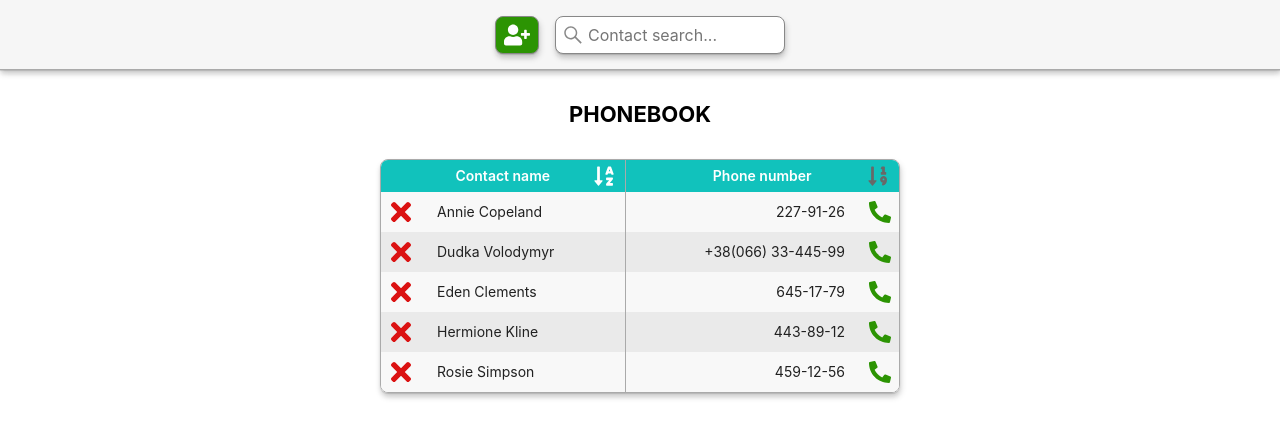
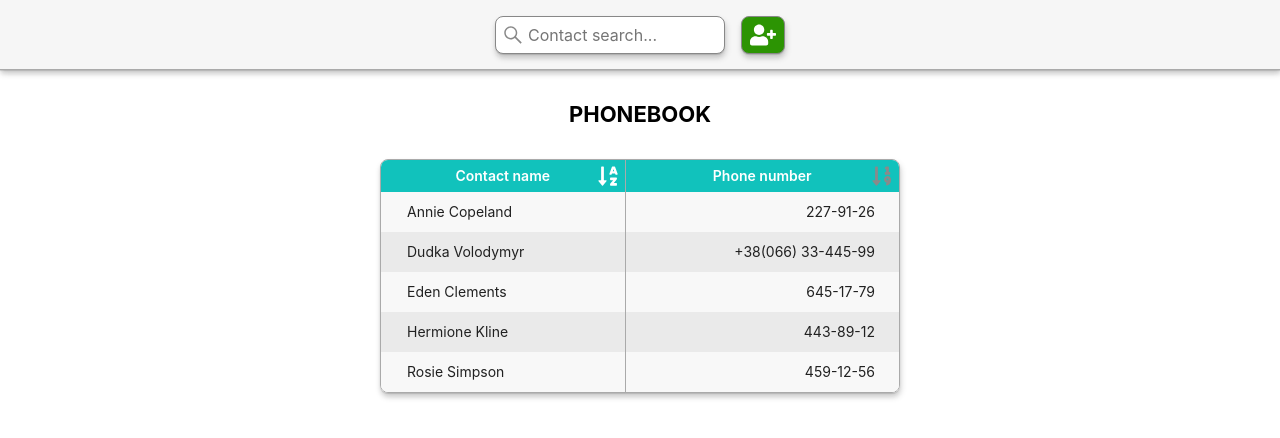
Before and after one commit to tanetti/goit-react-hw-02-phonebook, a React (Create React App) app: page / in a window 1280 px wide. Shown: the top 438 px of the page. Built offline with nearby package versions, Linux system fonts and the light colour scheme.

Commit message:
Add sorting

```diff
--- a/src/components/App.jsx
+++ b/src/components/App.jsx
@@ -74,6 +74,7 @@ export class App extends Component {
 
         <header>
           <HeaderContainer>
+            <ContactFilter onFilterChange={this.onFilterChange} />
             <AddContactButton
               type="button"
               aria-label="Add new contact"
@@ -83,7 +84,6 @@ export class App extends Component {
             >
               <AddContactIcon size={theme.sizes.addContactIcon} />
             </AddContactButton>
-            <ContactFilter onFilterChange={this.onFilterChange} />
 
             {this.state.shouldAddFormRender && (
               <Backdrop shouldShown={this.state.shouldAddFormShown}>
--- a/src/components/App.styled.js
+++ b/src/components/App.styled.js
@@ -26,7 +26,6 @@ export const AddContactButton = styled.button`
   align-items: center;
 
   height: ${({ theme }) => theme.sizes.filterFieldH};
-  margin-right: ${({ theme }) => theme.space[4]};
   padding: ${({ theme }) => theme.space[2]};
   padding-left: ${({ theme }) => theme.space[3]};
   padding-right: ${({ theme }) => theme.space[3]};
--- a/src/components/ContactFilter/ContactFilter.styled.js
+++ b/src/components/ContactFilter/ContactFilter.styled.js
@@ -5,6 +5,7 @@ export const FilterContainer = styled.label`
   position: relative;
 
   height: ${({ theme }) => theme.sizes.filterFieldH};
+  margin-right: ${({ theme }) => theme.space[4]};
 
   color: ${({ theme }) => theme.colors.filterIcon};
 
--- a/src/components/ContactsList/ContactsList.jsx
+++ b/src/components/ContactsList/ContactsList.jsx
@@ -1,5 +1,11 @@
 import PropTypes from 'prop-types';
-import { prepareFilteredContacts, normalizeNumberForCallLink } from 'utils';
+import { Component } from 'react';
+import {
+  sortContacts,
+  normalizeFilterValue,
+  normalizeNumber,
+  normalizeNumberForCallLink,
+} from 'utils';
 import { theme } from 'constants/theme';
 import {
   ContactsTableBox,
@@ -8,22 +14,82 @@ import {
   SortByNameButton,
   SotrByNameIconASC,
   SotrByNameIconDSC,
-  SortByPhoneButton,
-  SotrByPhoneIconASC,
-  SotrByPhoneIconDSC,
+  SortByNumberButton,
+  SotrByNumberIconASC,
+  SotrByNumberIconDSC,
   TableDataRow,
   TableDataCell,
+  NameDataContainer,
+  NumberDataContainer,
   DeleteButton,
   DeleteIcon,
-  PhoneLink,
-  PhoneIcon,
+  CallLink,
+  CallLinkIcon,
   TableDataCellEmpty,
   CenteredSpan,
   NoResultsIcon,
 } from './ContactsList.styled';
 
-export const ContactsList = ({ contacts, filter, onContactDelete }) => {
-  const preparedContacts = prepareFilteredContacts(contacts, filter);
+export class ContactsList extends Component {
+  state = {
+    sortField: 'name',
+    isSortOrderASC: {
+      name: true,
+      number: true,
+    },
+  };
+
+  prepareFilteredContacts = () => {
+    const normalizedFilterValue = normalizeFilterValue(this.props.filter);
+    const prepearedContacts = [];
+
+    this.props.contacts
+      .sort(
+        sortContacts(
+          this.state.sortField,
+          this.state.isSortOrderASC[this.state.sortField]
+        )
+      )
+      .forEach(contact => {
+        const normalizedName = contact.name.toLowerCase();
+        const normalizedNumber = normalizeNumber(contact.number);
+
+        if (
+          normalizedName.includes(normalizedFilterValue) ||
+          normalizedNumber.includes(normalizedFilterValue)
+        )
+          prepearedContacts.push(contact);
+      });
+
+    return prepearedContacts;
+  };
+
+  onSortButtonClick = ({ currentTarget: { value: targetSortField } }) => {
+    this.setState(prevState => {
+      if (prevState.sortField !== targetSortField)
+        return { sortField: targetSortField };
+
+      return {
+        isSortOrderASC: {
+          ...prevState.isSortOrderASC,
+          [targetSortField]: !prevState.isSortOrderASC[targetSortField],
+        },
+      };
+    });
+  };
+
+  render() {
+    const { onContactDelete, filter: filterValue } = this.props;
+    const preparedContacts = this.prepareFilteredContacts();
+    const isSortFieldName = this.state.sortField === 'name';
+    const isOrderByNameASC = this.state.isSortOrderASC.name;
+    const isSortFieldNumber = this.state.sortField === 'number';
+    const isOrderByNumberASC = this.state.isSortOrderASC.number;
+
+    const sortButtonIconSize = theme.sizes.sortButtonIcon;
+    const deleteButtonIconSize = theme.sizes.deleteButtonIcon;
+    const callLinkIconSize = theme.sizes.callLinkIcon;
+    const noResultIconSize = theme.sizes.noResultIcon;
 
     return (
       <ContactsTableBox>
@@ -32,15 +98,45 @@ export const ContactsList = ({ contacts, filter, onContactDelete }) => {
             <tr>
               <TableHeadCell colSpan={2}>
                 Contact name
-              <SortByNameButton type="button">
-                <SotrByNameIconASC size={theme.sizes.sortButtonIcon} />
+                <SortByNameButton
+                  type="button"
+                  value="name"
+                  isSortFieldName={isSortFieldName}
+                  aria-label={`Sort contacts by contact name in ${
+                    isOrderByNameASC ? 'ascending' : 'descending'
+                  } order`}
+                  onClick={this.onSortButtonClick}
+                >
+                  <SotrByNameIconASC
+                    size={sortButtonIconSize}
+                    value={isOrderByNameASC}
+                  />
+                  <SotrByNameIconDSC
+                    size={sortButtonIconSize}
+                    value={isOrderByNameASC}
+                  />
                 </SortByNameButton>
               </TableHeadCell>
               <TableHeadCell colSpan={2}>
                 Phone number
-              <SortByPhoneButton type="button">
-                <SotrByPhoneIconASC size={theme.sizes.sortButtonIcon} />
-              </SortByPhoneButton>
+                <SortByNumberButton
+                  type="button"
+                  value="number"
+                  isSortFieldNumber={isSortFieldNumber}
+                  aria-label={`Sort contacts by phone number in ${
+                    isOrderByNumberASC ? 'ascending' : 'descending'
+                  } order`}
+                  onClick={this.onSortButtonClick}
+                >
+                  <SotrByNumberIconASC
+                    size={sortButtonIconSize}
+                    value={isOrderByNumberASC}
+                  />
+                  <SotrByNumberIconDSC
+                    size={sortButtonIconSize}
+                    value={isOrderByNumberASC}
+                  />
+                </SortByNumberButton>
               </TableHeadCell>
             </tr>
           </thead>
@@ -56,27 +152,31 @@ export const ContactsList = ({ contacts, filter, onContactDelete }) => {
                       aria-label={`Delete contact ${name}`}
                       onClick={onContactDelete}
                     >
-                    <DeleteIcon size={theme.sizes.deleteButtonIcon} />
+                      <DeleteIcon size={deleteButtonIconSize} />
                     </DeleteButton>
                   </TableDataCell>
-                <TableDataCell>{name}</TableDataCell>
-                <TableDataCell>{number}</TableDataCell>
                   <TableDataCell>
-                  <PhoneLink
+                    <NameDataContainer>{name}</NameDataContainer>
+                  </TableDataCell>
+                  <TableDataCell>
+                    <NumberDataContainer>{number}</NumberDataContainer>
+                  </TableDataCell>
+                  <TableDataCell>
+                    <CallLink
                       href={`tel:${normalizeNumberForCallLink(number)}`}
                       aria-label={`Call ${name}`}
                     >
-                    <PhoneIcon size={theme.sizes.callButtonIcon} />
-                  </PhoneLink>
+                      <CallLinkIcon size={callLinkIconSize} />
+                    </CallLink>
                   </TableDataCell>
                 </TableDataRow>
               ))
-          ) : filter ? (
+            ) : filterValue ? (
               <tr>
                 <TableDataCellEmpty colSpan={4}>
                   <CenteredSpan>
                     Nothing was found
-                  <NoResultsIcon size={theme.sizes.noResultIcon} />
+                    <NoResultsIcon size={noResultIconSize} />
                   </CenteredSpan>
                 </TableDataCellEmpty>
               </tr>
@@ -85,7 +185,7 @@ export const ContactsList = ({ contacts, filter, onContactDelete }) => {
                 <TableDataCellEmpty colSpan={4}>
                   <CenteredSpan>
                     Phonebook is empty
-                  <NoResultsIcon size={theme.sizes.noResultIcon} />
+                    <NoResultsIcon size={noResultIconSize} />
                   </CenteredSpan>
                 </TableDataCellEmpty>
               </tr>
@@ -94,7 +194,8 @@ export const ContactsList = ({ contacts, filter, onContactDelete }) => {
         </ContactsTable>
       </ContactsTableBox>
     );
-};
+  }
+}
 
 ContactsList.propTypes = {
   contacts: PropTypes.array.isRequired,
--- a/src/components/ContactsList/ContactsList.styled.js
+++ b/src/components/ContactsList/ContactsList.styled.js
@@ -50,15 +50,74 @@ export const TableHeadCell = styled.td`
 export const SortByNameButton = styled.button`
   position: absolute;
   top: 50%;
-  right: ${({ theme }) => theme.space[2]};
+  left: 0;
 
   display: flex;
-  justify-content: center;
+  justify-content: flex-end;
   align-items: center;
 
+  width: 100%;
   height: ${({ theme }) => theme.sizes.sortButton};
 
-  color: ${({ theme }) => theme.colors.whiteText};
+  color: ${({ theme, isSortFieldName }) =>
+    isSortFieldName ? theme.colors.whiteText : theme.colors.lightText};
+  background-color: ${({ theme }) => theme.colors.sortButtonBG};
+
+  border-width: 0;
+
+  cursor: pointer;
+
+  outline-offset: -1px;
+
+  transform: translateY(-50%);
+
+  transition: ${({ theme }) => theme.transitions.color};
+`;
+
+export const SotrByNameIconASC = styled(FaSortAlphaDown)`
+  fill: currentColor;
+
+  opacity: ${({ value }) => (value ? 1 : 0)};
+
+  transition: ${({ theme }) => theme.transitions.opacity},
+    ${({ theme }) => theme.transitions.transform};
+
+  ${SortByNameButton}:hover &,
+  ${SortByNameButton}:focus & {
+    transform: scale(1.15);
+  }
+`;
+
+export const SotrByNameIconDSC = styled(FaSortAlphaUpAlt)`
+  position: absolute;
+
+  fill: currentColor;
+
+  opacity: ${({ value }) => (value ? 0 : 1)};
+
+  transition: ${({ theme }) => theme.transitions.opacity},
+    ${({ theme }) => theme.transitions.transform};
+
+  ${SortByNameButton}:hover &,
+  ${SortByNameButton}:focus & {
+    transform: scale(1.15);
+  }
+`;
+
+export const SortByNumberButton = styled.button`
+  position: absolute;
+  top: 50%;
+  left: 0;
+
+  display: flex;
+  justify-content: flex-end;
+  align-items: center;
+
+  width: 100%;
+  height: ${({ theme }) => theme.sizes.sortButton};
+
+  color: ${({ theme, isSortFieldNumber }) =>
+    isSortFieldNumber ? theme.colors.whiteText : theme.colors.lightText};
   background-color: ${({ theme }) => theme.colors.sortButtonBG};
 
   border-width: 0;
@@ -71,44 +130,34 @@ export const SortByNameButton = styled.button`
     ${({ theme }) => theme.transitions.transform};
 `;
 
-export const SotrByNameIconASC = styled(FaSortAlphaDown)`
+export const SotrByNumberIconASC = styled(FaSortNumericDown)`
   fill: currentColor;
+
+  opacity: ${({ value }) => (value ? 1 : 0)};
+
+  transition: ${({ theme }) => theme.transitions.opacity},
+    ${({ theme }) => theme.transitions.transform};
+
+  ${SortByNumberButton}:hover &,
+  ${SortByNumberButton}:focus & {
+    transform: scale(1.15);
+  }
 `;
 
-export const SotrByNameIconDSC = styled(FaSortAlphaUpAlt)`
+export const SotrByNumberIconDSC = styled(FaSortNumericUpAlt)`
+  position: absolute;
+
   fill: currentColor;
-`;
 
-export const SortByPhoneButton = styled.button`
-  position: absolute;
-  top: 50%;
-  right: ${({ theme }) => theme.space[2]};
+  opacity: ${({ value }) => (value ? 0 : 1)};
 
-  display: flex;
-  justify-content: center;
-  align-items: center;
+  transition: ${({ theme }) => theme.transitions.opacity},
+    ${({ theme }) => theme.transitions.transform};
 
-  height: ${({ theme }) => theme.sizes.sortButton};
-
-  color: ${({ theme }) => theme.colors.lightText};
-  background-color: ${({ theme }) => theme.colors.sortButtonBG};
-
-  border-width: 0;
-
-  cursor: pointer;
-
-  transform: translateY(-50%);
-
-  transition: ${({ theme }) => theme.transitions.color},
-    ${({ theme }) => theme.transitions.transform};
-`;
-
-export const SotrByPhoneIconASC = styled(FaSortNumericDown)`
-  fill: currentColor;
-`;
-
-export const SotrByPhoneIconDSC = styled(FaSortNumericUpAlt)`
-  fill: currentColor;
+  ${SortByNumberButton}:hover &,
+  ${SortByNumberButton}:focus & {
+    transform: scale(1.15);
+  }
 `;
 
 export const TableDataRow = styled.tr`
@@ -133,7 +182,7 @@ export const TableDataCell = styled.td`
   color: ${({ theme }) => theme.colors.darkText};
 
   &:first-child {
-    width: ${({ theme }) => theme.sizes.callButton};
+    width: ${({ theme }) => theme.sizes.callLink};
     padding: ${({ theme }) => theme.space[2]};
   }
 
@@ -148,6 +197,30 @@ export const TableDataCell = styled.td`
   &:last-child {
     width: ${({ theme }) => theme.sizes.deleteButton};
     padding: ${({ theme }) => theme.space[2]};
+  }
+`;
+
+export const NameDataContainer = styled.span`
+  display: block;
+
+  transition: ${({ theme }) => theme.transitions.transform};
+
+  transform: translateX(-30px);
+
+  ${TableDataRow}:hover & {
+    transform: translateX(-10px);
+  }
+`;
+
+export const NumberDataContainer = styled.span`
+  display: block;
+
+  transition: ${({ theme }) => theme.transitions.transform};
+
+  transform: translateX(30px);
+
+  ${TableDataRow}:hover & {
+    transform: translateX(10px);
   }
 `;
 
@@ -166,14 +239,26 @@ export const DeleteButton = styled.button`
 
   cursor: pointer;
 
+  opacity: 0;
+
+  transform: translateX(-110%);
+
   transition: ${({ theme }) => theme.transitions.color},
+    ${({ theme }) => theme.transitions.opacity},
     ${({ theme }) => theme.transitions.transform};
 
-  &:hover,
+  ${TableDataRow}:hover &,
   &:focus {
-    color: ${({ theme }) => theme.colors.deleteButtonIconHovered};
+    opacity: 1;
 
-    transform: scale(1.2);
+    transform: translateX(0);
+
+    &:hover,
+    &:focus {
+      color: ${({ theme }) => theme.colors.deleteButtonIconHovered};
+
+      transform: scale(1.2);
+    }
   }
 `;
 
@@ -181,32 +266,43 @@ export const DeleteIcon = styled(FaTimes)`
   fill: currentColor;
 `;
 
-export const PhoneLink = styled.a`
+export const CallLink = styled.a`
   display: flex;
   justify-content: center;
   align-items: center;
 
-  width: ${({ theme }) => theme.sizes.callButton};
-  height: ${({ theme }) => theme.sizes.callButton};
+  width: ${({ theme }) => theme.sizes.callLink};
+  height: ${({ theme }) => theme.sizes.callLink};
 
-  color: ${({ theme }) => theme.colors.phoneIcon};
+  color: ${({ theme }) => theme.colors.callIcon};
 
   text-decoration: none;
 
   outline-offset: -1px;
+  opacity: 0;
+
+  transform: translateX(110%);
 
   transition: ${({ theme }) => theme.transitions.color},
+    ${({ theme }) => theme.transitions.opacity},
     ${({ theme }) => theme.transitions.transform};
 
-  &:hover,
+  ${TableDataRow}:hover &,
   &:focus {
-    color: ${({ theme }) => theme.colors.phoneIconHovered};
+    opacity: 1;
 
-    transform: scale(1.2);
+    transform: translateX(0);
+
+    &:hover,
+    &:focus {
+      color: ${({ theme }) => theme.colors.callLinkIconHovered};
+
+      transform: scale(1.2);
+    }
   }
 `;
 
-export const PhoneIcon = styled(FaPhoneAlt)`
+export const CallLinkIcon = styled(FaPhoneAlt)`
   fill: currentColor;
 `;
 
--- a/src/constants/theme.js
+++ b/src/constants/theme.js
@@ -4,7 +4,7 @@ const transitionFunction = 'ease-out';
 export const theme = Object.freeze({
   colors: {
     darkText: '#212121',
-    lightText: '#686868',
+    lightText: '#8a8a8a',
     whiteText: '#fff',
 
     darkBG: '#ddd',
@@ -28,8 +28,8 @@ export const theme = Object.freeze({
     tableRowDark: '#eaeaea',
     tableRowDarkHovered: '#cfcfcf',
 
-    phoneIcon: '#2c9403',
-    phoneIconHovered: '#297a09',
+    callIcon: '#2c9403',
+    callIconHovered: '#297a09',
 
     deleteButtonIcon: '#db1212',
     deleteButtonIconHovered: '#ba0b0b',
@@ -53,8 +53,8 @@ export const theme = Object.freeze({
     sortButton: '26px',
     sortButtonIcon: '22px',
 
-    callButton: '30px',
-    callButtonIcon: '22px',
+    callLink: '30px',
+    callLinkIcon: '22px',
 
     deleteButton: '32px',
     deleteButtonIcon: '30px',
--- a/src/utils/index.js
+++ b/src/utils/index.js
@@ -1,4 +1,3 @@
 export * from './validation';
 export * from './sorting';
 export * from './normalization';
-export * from './prepareFilteredContacts';
--- a/src/utils/prepareFilteredContacts.js
+++ /dev/null
@@ -1,22 +0,0 @@
-import { sorting, normalizeFilterValue, normalizeNumber } from 'utils';
-
-export const prepareFilteredContacts = (contacts, filterValue) => {
-  const sortField = 'name';
-  const isOrderASC = true;
-  const normalizedFilterValue = normalizeFilterValue(filterValue);
-
-  const prepearedContacts = [];
-
-  contacts.sort(sorting(sortField, isOrderASC)).forEach(contact => {
-    const normalizedName = contact.name.toLowerCase();
-    const normalizedNumber = normalizeNumber(contact.number);
-
-    if (
-      normalizedName.includes(normalizedFilterValue) ||
-      normalizedNumber.includes(normalizedFilterValue)
-    )
-      prepearedContacts.push(contact);
-  });
-
-  return prepearedContacts;
-};
```
Also changed, not shown: src/utils/sorting.js (+21 -30 lines). Lines whose indentation alone changed are shown as unchanged.
